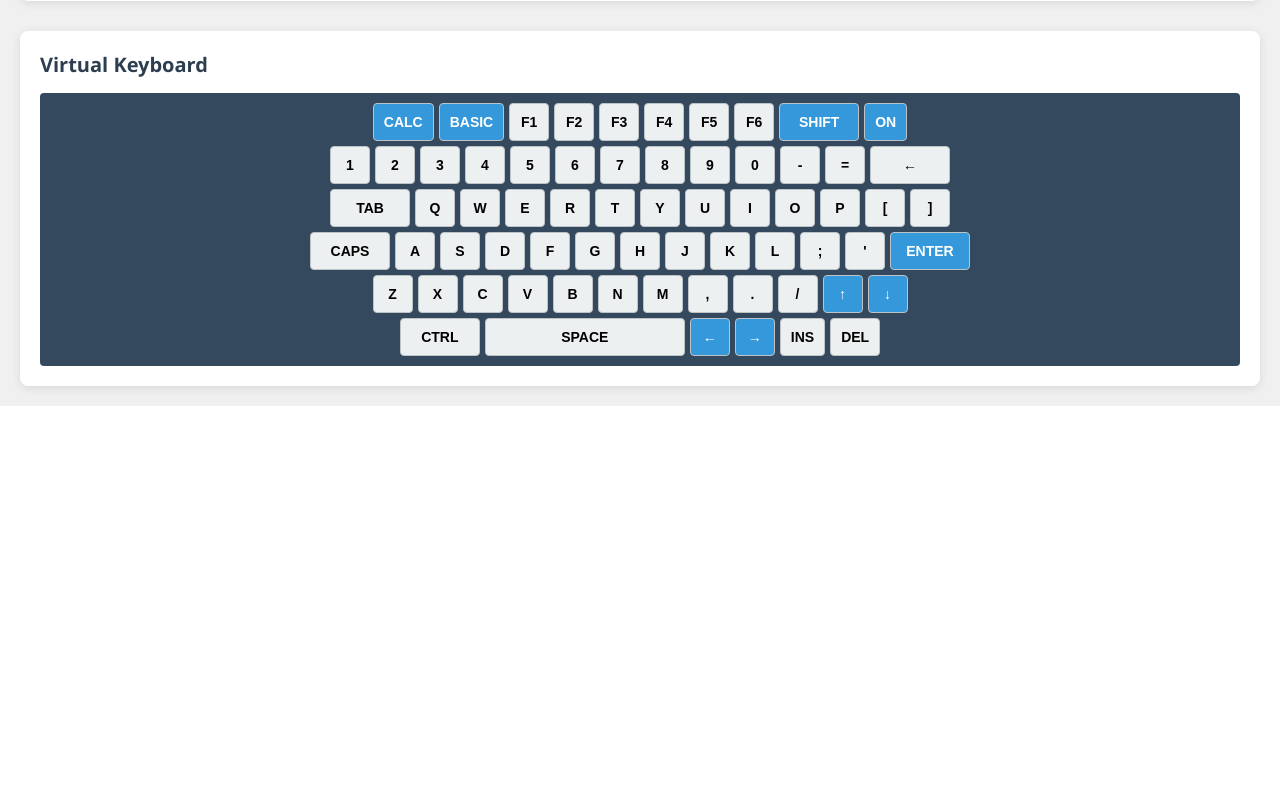
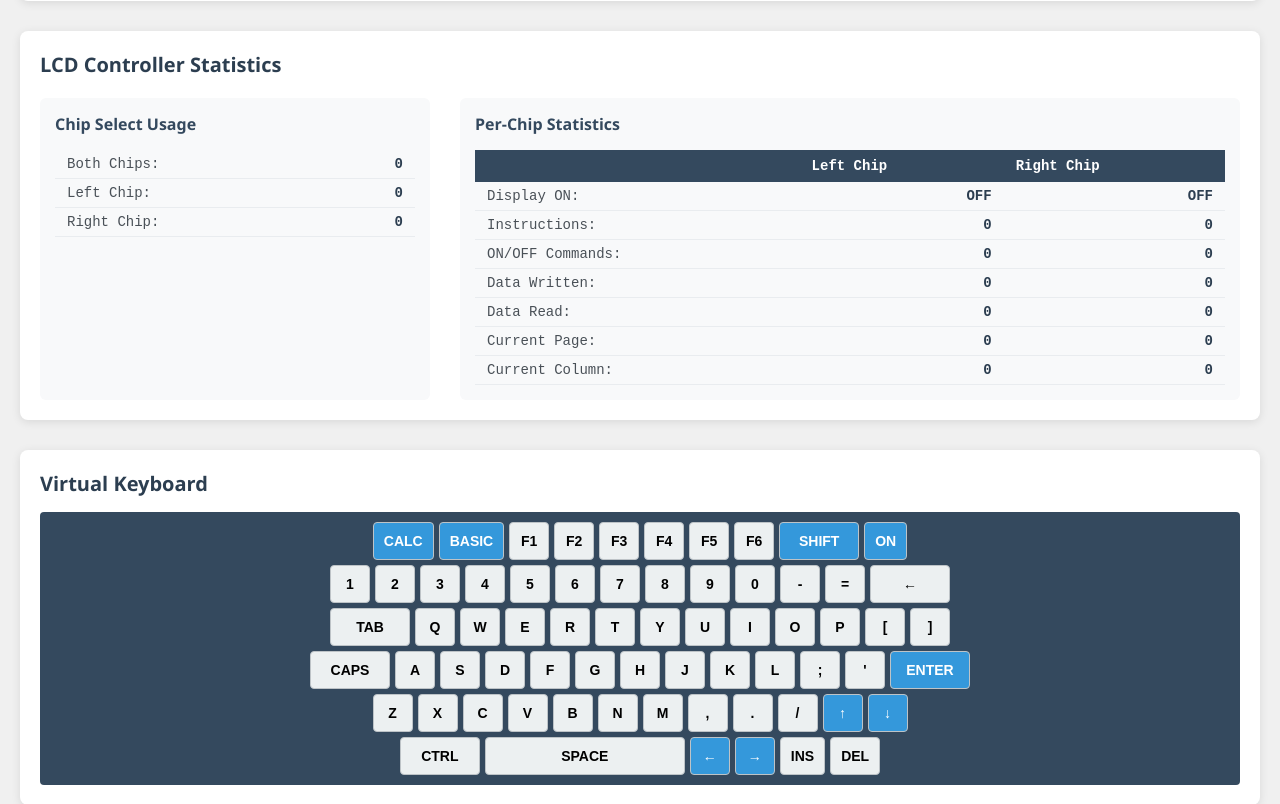
Before and after one commit to mblsha/binja-esr, a Flask app: page / in a window 1280 px wide. Shown: the part 849-1653 px from the top of the page. Before the commit the page ends 1255 px from the top, so only its background shows below. Run offline with Flask 3, Linux system fonts and the light colour scheme; data that the repository does not hold is empty.

Commit message:
Add LCD controller statistics to web UI with reset functionality
- Added tracking counters to HD61202 chip emulation for instructions, data operations, and ON/OFF commands
- Created /api/v1/lcd_stats endpoint to expose chip select usage and per-chip statistics
- Added LCD Statistics section to web UI showing real-time chip activity
- Implemented centralized reset functionality that clears all LCD statistics when Reset button is pressed
- Statistics update every 500ms via dedicated polling mechanism

This provides visibility into LCD controller operations, helping with debugging display-related code and understanding hardware interaction patterns.

🤖 Generated with [Claude Code](https://claude.ai/code)

Co-Authored-By: Claude <noreply@anthropic.com>

```diff
--- a/web/app.py
+++ b/web/app.py
@@ -240,6 +240,29 @@ def get_imem_watch():
         return jsonify(result)
 
 
+@app.route('/api/v1/lcd_stats', methods=['GET'])
+def get_lcd_stats():
+    """Get LCD controller statistics."""
+    with emulator_lock:
+        if emulator is None:
+            return jsonify({"error": "Emulator not initialized"}), 500
+
+        # Get chip select counts
+        chip_select_stats = {
+            "both": emulator.lcd.cs_both_count,
+            "left": emulator.lcd.cs_left_count,
+            "right": emulator.lcd.cs_right_count
+        }
+
+        # Get per-chip statistics
+        chip_stats = emulator.lcd.get_chip_statistics()
+
+        return jsonify({
+            "chip_select": chip_select_stats,
+            "chips": chip_stats
+        })
+
+
 @app.route('/api/v1/control', methods=['POST'])
 def control_emulator():
     """Control emulator execution (run/pause/step/reset)."""
--- a/web/static/app.js
+++ b/web/static/app.js
@@ -151,6 +151,7 @@ document.addEventListener('DOMContentLoaded', () => {
     setupLCDInteraction();
     startPolling();
     startRegisterWatchPolling();
+    startLcdStatsPolling();
 });
 
 // Set up the virtual keyboard
@@ -578,6 +579,15 @@ function startRegisterWatchPolling() {
     updateRegisterWatch();
 }
 
+// Start polling for LCD statistics updates
+let lcdStatsTimer = null;
+function startLcdStatsPolling() {
+    // Poll less frequently than main state (every 500ms)
+    lcdStatsTimer = setInterval(updateLcdStats, 500);
+    // Initial update
+    updateLcdStats();
+}
+
 // Register descriptions for tooltips
 const REGISTER_DESCRIPTIONS = {
     // RAM Pointers
@@ -687,3 +697,33 @@ async function updateRegisterWatch() {
         console.error('Error fetching register watch data:', error);
     }
 }
+
+// Update LCD statistics display
+async function updateLcdStats() {
+    try {
+        const response = await fetch(`${API_BASE}/lcd_stats`);
+        if (!response.ok) return;
+
+        const data = await response.json();
+
+        // Update chip select counts
+        document.getElementById('cs-both-count').textContent = data.chip_select.both.toLocaleString();
+        document.getElementById('cs-left-count').textContent = data.chip_select.left.toLocaleString();
+        document.getElementById('cs-right-count').textContent = data.chip_select.right.toLocaleString();
+
+        // Update per-chip statistics
+        data.chips.forEach(chip => {
+            const chipId = chip.chip;
+            document.getElementById(`chip${chipId}-on`).textContent = chip.on ? 'ON' : 'OFF';
+            document.getElementById(`chip${chipId}-instructions`).textContent = chip.instructions.toLocaleString();
+            document.getElementById(`chip${chipId}-on-off`).textContent = chip.on_off_commands.toLocaleString();
+            document.getElementById(`chip${chipId}-data-written`).textContent = chip.data_written.toLocaleString();
+            document.getElementById(`chip${chipId}-data-read`).textContent = chip.data_read.toLocaleString();
+            document.getElementById(`chip${chipId}-page`).textContent = chip.page;
+            document.getElementById(`chip${chipId}-column`).textContent = chip.column;
+        });
+
+    } catch (error) {
+        console.error('Error fetching LCD statistics:', error);
+    }
+}
--- a/web/static/style.css
+++ b/web/static/style.css
@@ -407,6 +407,82 @@ h1 {
     }
 }
 
+/* LCD Statistics Section */
+.lcd-stats-section {
+    background: white;
+    border-radius: 8px;
+    padding: 20px;
+    margin-bottom: 30px;
+    box-shadow: 0 2px 10px rgba(0,0,0,0.1);
+}
+
+.lcd-stats-section h2 {
+    color: #2c3e50;
+    margin-bottom: 20px;
+    font-size: 20px;
+}
+
+.lcd-stats-section h3 {
+    color: #34495e;
+    margin-bottom: 15px;
+    font-size: 16px;
+}
+
+.lcd-stats-content {
+    display: grid;
+    grid-template-columns: 1fr 2fr;
+    gap: 30px;
+}
+
+.chip-select-stats,
+.chip-stats {
+    background: #f8f9fa;
+    border-radius: 6px;
+    padding: 15px;
+}
+
+.stats-table {
+    width: 100%;
+    border-collapse: collapse;
+    font-family: 'Courier New', monospace;
+    font-size: 14px;
+}
+
+.stats-table th {
+    background-color: #34495e;
+    color: white;
+    padding: 8px 12px;
+    text-align: left;
+    font-weight: bold;
+}
+
+.stats-table td {
+    padding: 6px 12px;
+    border-bottom: 1px solid #e9ecef;
+}
+
+.stats-table tbody tr:hover {
+    background-color: white;
+}
+
+.stats-table td:first-child {
+    font-weight: 500;
+    color: #495057;
+}
+
+.stats-table td:not(:first-child) {
+    text-align: right;
+    color: #2c3e50;
+    font-weight: bold;
+}
+
+/* Responsive layout for smaller screens */
+@media (max-width: 1200px) {
+    .lcd-stats-content {
+        grid-template-columns: 1fr;
+    }
+}
+
 /* Context-specific styles */
 .pc-address.history-pc {
     font-weight: bold;
--- a/web/templates/index.html
+++ b/web/templates/index.html
@@ -85,6 +85,73 @@
             </div>
         </div>
 
+        <!-- LCD Statistics Section -->
+        <div class="lcd-stats-section">
+            <h2>LCD Controller Statistics</h2>
+            <div class="lcd-stats-content">
+                <div class="chip-select-stats">
+                    <h3>Chip Select Usage</h3>
+                    <table class="stats-table">
+                        <tbody>
+                            <tr><td>Both Chips:</td><td id="cs-both-count">0</td></tr>
+                            <tr><td>Left Chip:</td><td id="cs-left-count">0</td></tr>
+                            <tr><td>Right Chip:</td><td id="cs-right-count">0</td></tr>
+                        </tbody>
+                    </table>
+                </div>
+
+                <div class="chip-stats">
+                    <h3>Per-Chip Statistics</h3>
+                    <table class="stats-table">
+                        <thead>
+                            <tr>
+                                <th></th>
+                                <th>Left Chip</th>
+                                <th>Right Chip</th>
+                            </tr>
+                        </thead>
+                        <tbody>
+                            <tr>
+                                <td>Display ON:</td>
+                                <td id="chip0-on">OFF</td>
+                                <td id="chip1-on">OFF</td>
+                            </tr>
+                            <tr>
+                                <td>Instructions:</td>
+                                <td id="chip0-instructions">0</td>
+                                <td id="chip1-instructions">0</td>
+                            </tr>
+                            <tr>
+                                <td>ON/OFF Commands:</td>
+                                <td id="chip0-on-off">0</td>
+                                <td id="chip1-on-off">0</td>
+                            </tr>
+                            <tr>
+                                <td>Data Written:</td>
+                                <td id="chip0-data-written">0</td>
+                                <td id="chip1-data-written">0</td>
+                            </tr>
+                            <tr>
+                                <td>Data Read:</td>
+                                <td id="chip0-data-read">0</td>
+                                <td id="chip1-data-read">0</td>
+                            </tr>
+                            <tr>
+                                <td>Current Page:</td>
+                                <td id="chip0-page">0</td>
+                                <td id="chip1-page">0</td>
+                            </tr>
+                            <tr>
+                                <td>Current Column:</td>
+                                <td id="chip0-column">0</td>
+                                <td id="chip1-column">0</td>
+                            </tr>
+                        </tbody>
+                    </table>
+                </div>
+            </div>
+        </div>
+
         <!-- Virtual Keyboard Section -->
         <div class="keyboard-section">
             <h2>Virtual Keyboard</h2>
```
Also changed, not shown: pce500/display/controller_wrapper.py (+12 -10 lines), pce500/display/hd61202.py (+29 -0 lines).
